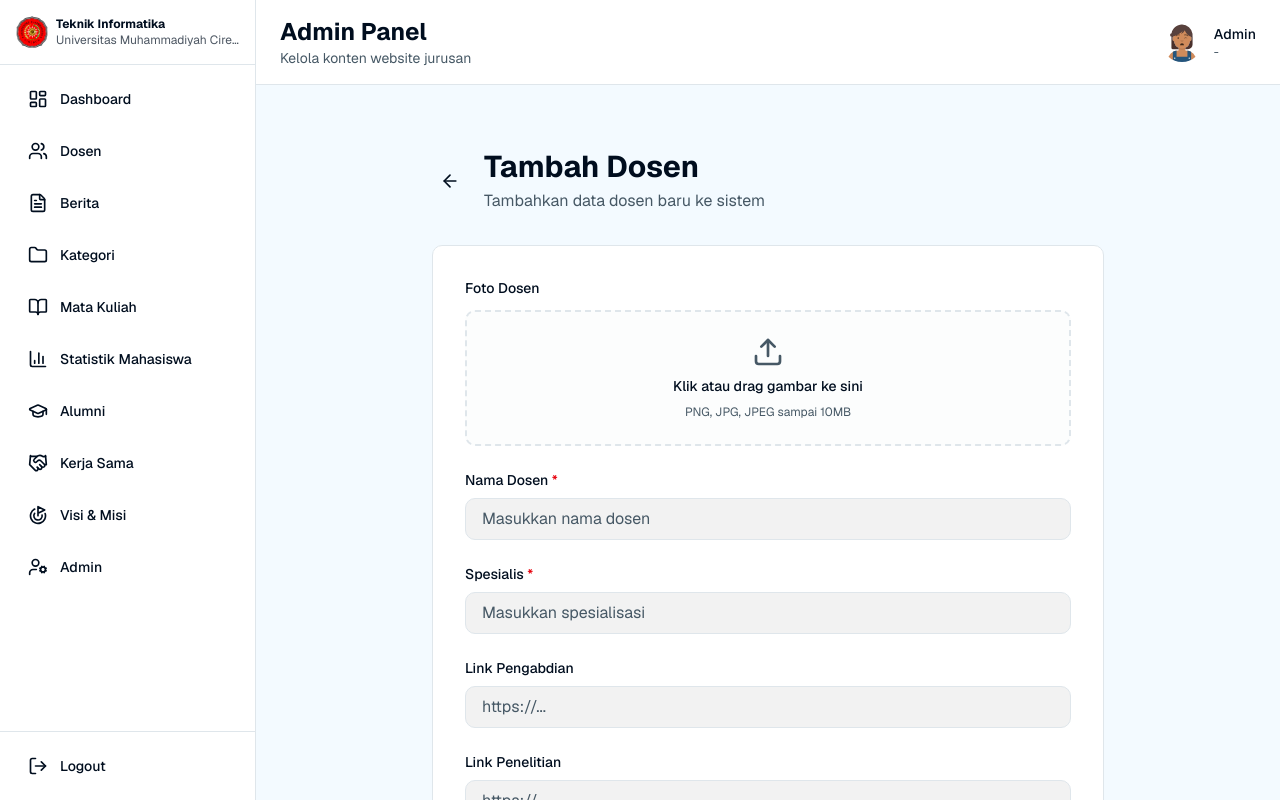
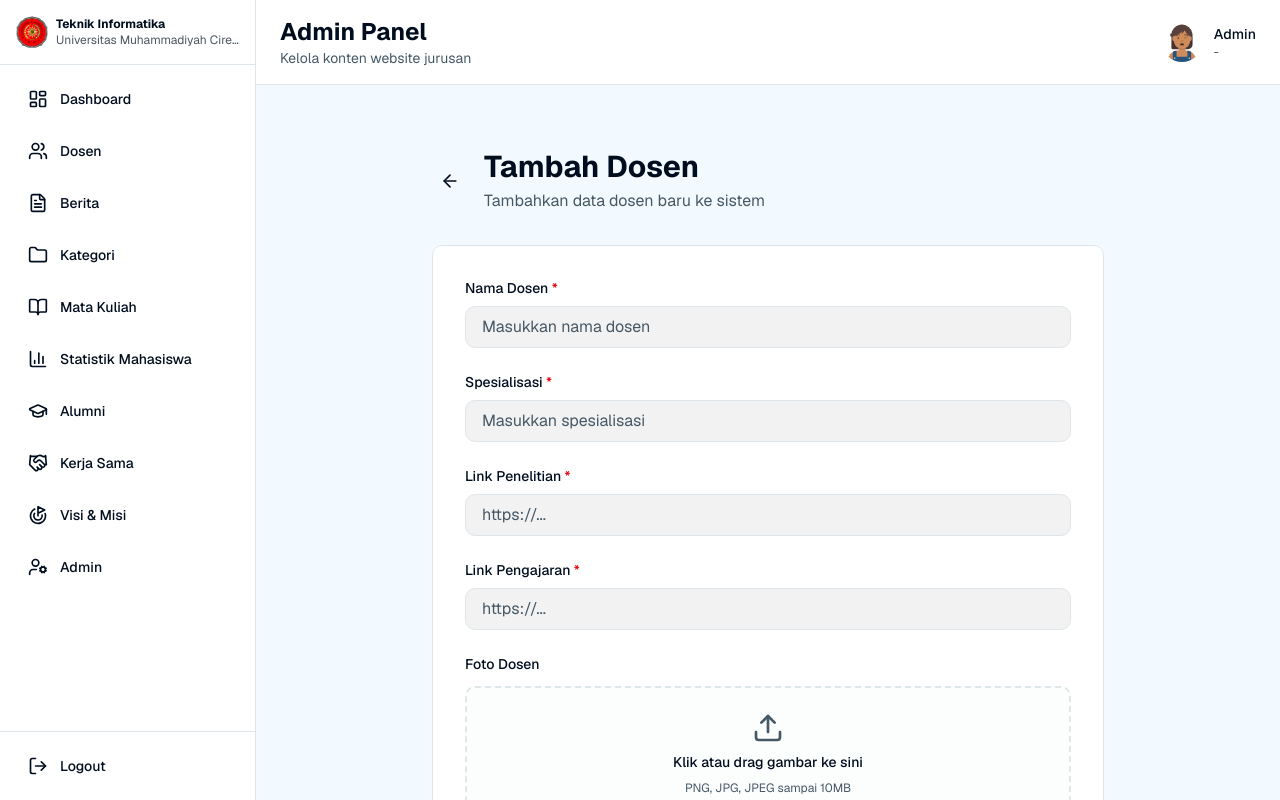
Before and after one commit to umc-dev/it-umc-dashboard, a Next.js app: page /dashboard/dosen/tambah in a window 1280 px wide. Built offline with nearby package versions, Linux system fonts and the light colour scheme; no server answers.

Commit message:
feat(dosen): implement endpoint dosen

```diff
--- /dev/null
+++ b/app/dashboard/dosen/queries.ts
@@ -0,0 +1,62 @@
+import { useMutation, useQuery, useQueryClient } from "@tanstack/react-query";
+import {
+  createDosen,
+  deleteDosen,
+  getDosenById,
+  getDosens,
+  updateDosen,
+} from "./api";
+
+// GET ALL DOSENS
+export const useDosens = () => {
+  return useQuery({
+    queryKey: ["dosens"],
+    queryFn: getDosens,
+  });
+};
+
+// DELETE DOSEN
+export const useDeleteDosen = () => {
+  const qc = useQueryClient();
+
+  return useMutation({
+    mutationFn: deleteDosen,
+    onSuccess: () => {
+      qc.invalidateQueries({ queryKey: ["dosens"] });
+    },
+  });
+};
+
+// GET DOSEN BY ID
+export const useDosenById = (id: string) => {
+  return useQuery({
+    queryKey: ["dosens", id],
+    queryFn: () => getDosenById(id),
+    enabled: !!id, // Fetch only if ID exists
+  });
+};
+
+// CREATE DOSEN
+export const useCreateDosen = () => {
+  const qc = useQueryClient();
+
+  return useMutation({
+    mutationFn: createDosen,
+    onSuccess: () => {
+      qc.invalidateQueries({ queryKey: ["dosens"] });
+    },
+  });
+};
+
+// UPDATE DOSEN
+export const useUpdateDosen = () => {
+  const qc = useQueryClient();
+
+  return useMutation({
+    mutationFn: ({ id, data }: { id: string; data: FormData }) =>
+      updateDosen(id, data),
+    onSuccess: () => {
+      qc.invalidateQueries({ queryKey: ["dosens"] });
+    },
+  });
+};
--- /dev/null
+++ b/app/dashboard/dosen/types.ts
@@ -0,0 +1,45 @@
+import { PaginationMeta } from "@/lib/types";
+import { CreateDosenSchema, UpdateDosenSchema } from "./validator";
+import { z } from "zod";
+
+// REQUEST DTO
+export type CreateDosenDto = z.infer<typeof CreateDosenSchema>;
+
+export interface CreateDosenData {
+  name: string;
+  expertise: string;
+  research: string;
+  teaching: string;
+  photo: string | null;
+}
+
+export type UpdateDosenDto = z.infer<typeof UpdateDosenSchema>;
+
+export interface UpdateDosenData {
+  name?: string;
+  expertise?: string;
+  research?: string;
+  teaching?: string;
+  photo?: string | null;
+}
+
+// RESPONSE DTO
+export interface DosenResponse {
+  id: string;
+  name: string;
+  expertise: string;
+  research: string;
+  teaching: string;
+  photo: string | null;
+  createdAt: string;
+  updatedAt: string;
+}
+
+export interface DosenListResponse {
+  dosens: DosenResponse[];
+}
+
+export interface PaginatedDosenResponse {
+  data: DosenResponse[];
+  meta: PaginationMeta;
+}
--- /dev/null
+++ b/app/dashboard/dosen/validator.ts
@@ -0,0 +1,22 @@
+import { z } from "zod";
+
+export const CreateDosenSchema = z.object({
+  name: z.string().min(1, "Nama wajib diisi"),
+  expertise: z.string().min(1, "Spesialisasi wajib diisi"),
+  research: z.string().url("Link penelitian harus URL valid").min(1, "Link penelitian wajib diisi"),
+  teaching: z.string().url("Link pengajaran harus URL valid").min(1, "Link pengajaran wajib diisi"),
+  photo: z
+    .instanceof(File)
+    .nullable()
+    .refine((file) => file instanceof File, {
+      message: "Foto wajib diupload",
+    }),
+});
+
+export const UpdateDosenSchema = z.object({
+  name: z.string().optional(),
+  expertise: z.string().optional(),
+  research: z.string().url("Link penelitian harus URL valid").optional(),
+  teaching: z.string().url("Link pengajaran harus URL valid").optional(),
+  photo: z.instanceof(File).nullable().optional(),
+});
--- a/components/dashboard/dosen/DosenContent.tsx
+++ b/components/dashboard/dosen/DosenContent.tsx
@@ -4,30 +4,53 @@ import { useState } from "react";
 import { useRouter } from "next/navigation";
 import { DataTable } from "@/components/DataTable";
 import { DeleteAlert } from "@/components/DeleteAlert";
-import { dosens, type Dosen } from "@/lib/data";
 import Image from "next/image";
+import {
+  useDeleteDosen,
+  useDosens,
+} from "@/app/dashboard/dosen/queries";
+import { DosenResponse } from "@/app/dashboard/dosen/types";
+import { toast } from "sonner";
 
 export function DashboardDosenContent() {
   const router = useRouter();
-  const [data, setData] = useState<Dosen[]>(dosens);
+
+  const { data, isLoading } = useDosens();
+  const deleteDosen = useDeleteDosen();
+
   const [deleteAlert, setDeleteAlert] = useState<{
     isOpen: boolean;
-    item: Dosen | null;
+    item: DosenResponse | null;
   }>({
     isOpen: false,
     item: null,
   });
 
-  const handleDeleteClick = (item: Dosen) => {
+  const handleDeleteClick = (item: DosenResponse) => {
     setDeleteAlert({ isOpen: true, item });
   };
 
   const handleConfirmDelete = () => {
-    if (deleteAlert.item) {
-      setData(data.filter((d) => d.id !== deleteAlert.item!.id));
+    if (!deleteAlert.item) return;
+
+    deleteDosen.mutate(deleteAlert.item.id, {
+      onSuccess: () => {
         setDeleteAlert({ isOpen: false, item: null });
-    }
+
+        toast.success("Dosen berhasil dihapus!", {
+          description: `${deleteAlert.item?.name}`,
+        });
+      },
+
+      onError: () => {
+        toast.error("Gagal menghapus dosen", {
+          description: "Terjadi kesalahan pada server",
+        });
+      },
+    });
   };
+
+  if (isLoading) return <h1>Loading....</h1>;
 
   return (
     <div className="space-y-6">
@@ -39,36 +62,39 @@ export function DashboardDosenContent() {
       </div>
 
       <DataTable
-        data={data}
+        data={data?.data ?? []}
         columns={[
           {
-            key: "avatar",
-            label: "Avatar",
-            render: (value) => (
+            key: "photo",
+            label: "Foto",
+            render: (value) =>
+              value ? (
                 <Image
                   src={value}
-                alt="Avatar"
+                  alt="Foto Dosen"
                   width={100}
                   height={100}
-                className="w-10 h-10 rounded-full"
+                  className="w-10 h-10 rounded-full object-cover"
+                  unoptimized
                 />
+              ) : (
+                <span>-</span>
               ),
           },
-          { key: "nama", label: "Nama", sortable: true },
-          { key: "spesialis", label: "Spesialisasi", sortable: true },
-
+          { key: "name", label: "Nama", sortable: true },
+          { key: "expertise", label: "Spesialisasi", sortable: true },
         ]}
         onAdd={() => router.push("/dashboard/dosen/tambah")}
         onEdit={(item) => router.push(`/dashboard/dosen/${item.id}/ubah`)}
         onDeleteClick={handleDeleteClick}
-        searchFields={["nama", "spesialis"]}
+        searchFields={["name", "expertise"]}
       />
 
       <DeleteAlert
         isOpen={deleteAlert.isOpen}
         title="Hapus Dosen"
         description="Pastikan anda ingin menghapus dosen ini"
-        itemName={deleteAlert.item?.nama || ""}
+        itemName={deleteAlert.item?.name || ""}
         onConfirm={handleConfirmDelete}
         onCancel={() => setDeleteAlert({ isOpen: false, item: null })}
       />
--- a/components/dashboard/dosen/FormAddDosen.tsx
+++ b/components/dashboard/dosen/FormAddDosen.tsx
@@ -1,118 +1,171 @@
-'use client'
+"use client";
 
-import type React from 'react'
-import { useState } from 'react'
-import { useRouter } from 'next/navigation'
-import { FormHeader } from '@/components/FormHeader'
-import { FormButtons } from '@/components/FormButtons'
-import { ImageUpload } from '@/components/ImageUpload'
+import type React from "react";
+import { useRouter } from "next/navigation";
+import { FormHeader } from "@/components/FormHeader";
+import { FormButtons } from "@/components/FormButtons";
+import { ImageUpload } from "@/components/ImageUpload";
+import { useCreateDosen } from "@/app/dashboard/dosen/queries";
+import { CreateDosenDto } from "@/app/dashboard/dosen/types";
+import { zodResolver } from "@hookform/resolvers/zod";
+import { CreateDosenSchema } from "@/app/dashboard/dosen/validator";
+import { useForm, useWatch } from "react-hook-form";
+import axios from "axios";
+import { toast } from "sonner";
+import { useMemo } from "react";
 
 const inputClassName =
-  'w-full px-4 py-2 border border-border rounded-lg bg-input text-foreground placeholder:text-muted-foreground focus:outline-none focus:ring-2 focus:ring-ring transition-colors'
+  "w-full px-4 py-2 border border-border rounded-lg bg-input text-foreground placeholder:text-muted-foreground focus:outline-none focus:ring-2 focus:ring-ring transition-colors";
 
 export function FormAddDosen() {
-  const router = useRouter()
-  const [isLoading, setIsLoading] = useState(false)
-  const [formData, setFormData] = useState({
-    nama: '',
-    spesialis: '',
-    link_pengabdian: '',
-    link_penelitian: '',
-    link_pengajaran: '',
-    avatar: '',
-  })
+  const router = useRouter();
+  const createDosen = useCreateDosen();
 
-  const handleChange = (e: React.ChangeEvent<HTMLInputElement>) => {
-    const { name, value } = e.target
-    setFormData((prev) => ({ ...prev, [name]: value }))
-  }
+  const {
+    register,
+    handleSubmit,
+    setValue,
+    control,
+    formState: { errors },
+  } = useForm<CreateDosenDto>({
+    resolver: zodResolver(CreateDosenSchema),
+    defaultValues: {
+      photo: null,
+    },
+  });
 
-  const handleImageChange = (value: string) => {
-    setFormData((prev) => ({ ...prev, avatar: value }))
-  }
+  const watchedPhoto = useWatch({ control, name: "photo" });
+  const photo = useMemo(() => watchedPhoto, [watchedPhoto]);
 
-  const handleSubmit = async (e: React.FormEvent) => {
-    e.preventDefault()
-    setIsLoading(true)
-    await new Promise((resolve) => setTimeout(resolve, 500))
-    router.push('/dashboard/dosen')
-  }
+  const onSubmit = async (data: CreateDosenDto) => {
+    try {
+      const fd = new FormData();
+      fd.append("name", data.name);
+      fd.append("expertise", data.expertise);
+      fd.append("research", data.research);
+      fd.append("teaching", data.teaching);
+
+      if (!data.photo) {
+        toast.error("Foto wajib diupload");
+        return;
+      }
+
+      fd.append("photo", data.photo);
+
+      await createDosen.mutateAsync(fd);
+
+      toast.success("Dosen berhasil dibuat!", {
+        description: data.name,
+      });
+
+      router.push("/dashboard/dosen");
+    } catch (error: unknown) {
+      let message = "Gagal membuat dosen.";
+
+      if (axios.isAxiosError(error)) {
+        message = error.response?.data?.message || message;
+      }
+
+      toast.error("Terjadi kesalahan!", {
+        description: message,
+      });
+    }
+  };
 
   return (
     <div className="max-w-2xl mx-auto py-6 sm:py-8">
-      <FormHeader title="Tambah Dosen" description="Tambahkan data dosen baru ke sistem" />
+      <FormHeader
+        title="Tambah Dosen"
+        description="Tambahkan data dosen baru ke sistem"
+      />
 
-      <form onSubmit={handleSubmit} className="bg-card border border-border rounded-lg p-6 sm:p-8 space-y-6">
-        <ImageUpload label="Foto Dosen" value={formData.avatar} onChange={handleImageChange} preview={true} />
-
+      <form
+        onSubmit={handleSubmit(onSubmit)}
+        className="bg-card border border-border rounded-lg p-6 sm:p-8 space-y-6"
+      >
+        {/* NAMA */}
         <div>
           <label className="block text-sm font-medium text-foreground mb-2">
             Nama Dosen <span className="text-destructive">*</span>
           </label>
+
           <input
-            type="text"
-            name="nama"
-            value={formData.nama}
-            onChange={handleChange}
+            {...register("name")}
             placeholder="Masukkan nama dosen"
-            required
             className={inputClassName}
           />
+
+          {errors.name && (
+            <p className="text-destructive text-sm">{errors.name.message}</p>
+          )}
         </div>
 
+        {/* EXPERTISE */}
         <div>
           <label className="block text-sm font-medium text-foreground mb-2">
-            Spesialis <span className="text-destructive">*</span>
+            Spesialisasi <span className="text-destructive">*</span>
           </label>
+
           <input
-            type="text"
-            name="spesialis"
-            value={formData.spesialis}
-            onChange={handleChange}
+            {...register("expertise")}
             placeholder="Masukkan spesialisasi"
-            required
             className={inputClassName}
           />
+
+          {errors.expertise && (
+            <p className="text-destructive text-sm">{errors.expertise.message}</p>
+          )}
         </div>
 
+        {/* RESEARCH */}
         <div>
-          <label className="block text-sm font-medium text-foreground mb-2">Link Pengabdian</label>
+          <label className="block text-sm font-medium text-foreground mb-2">
+            Link Penelitian <span className="text-destructive">*</span>
+          </label>
+
           <input
             type="url"
-            name="link_pengabdian"
-            value={formData.link_pengabdian}
-            onChange={handleChange}
+            {...register("research")}
             placeholder="https://..."
             className={inputClassName}
           />
+
+          {errors.research && (
+            <p className="text-destructive text-sm">{errors.research.message}</p>
+          )}
         </div>
 
+        {/* TEACHING */}
         <div>
-          <label className="block text-sm font-medium text-foreground mb-2">Link Penelitian</label>
+          <label className="block text-sm font-medium text-foreground mb-2">
+            Link Pengajaran <span className="text-destructive">*</span>
+          </label>
+
           <input
             type="url"
-            name="link_penelitian"
-            value={formData.link_penelitian}
-            onChange={handleChange}
+            {...register("teaching")}
             placeholder="https://..."
             className={inputClassName}
           />
+
+          {errors.teaching && (
+            <p className="text-destructive text-sm">{errors.teaching.message}</p>
+          )}
         </div>
 
-        <div>
-          <label className="block text-sm font-medium text-foreground mb-2">Link Pengajaran</label>
-          <input
-            type="url"
-            name="link_pengajaran"
-            value={formData.link_pengajaran}
-            onChange={handleChange}
-            placeholder="https://..."
-            className={inputClassName}
-          />
-        </div>
+        {/* PHOTO */}
+        <ImageUpload
+          label="Foto Dosen"
+          value={photo}
+          onChange={(value) => setValue("photo", value)}
+        />
 
-        <FormButtons isLoading={isLoading} />
+        {errors.photo && (
+          <p className="text-destructive text-sm">{errors.photo.message}</p>
+        )}
+
+        <FormButtons isLoading={createDosen.isPending} />
       </form>
     </div>
-  )
+  );
 }
--- a/components/dashboard/dosen/FormEditDosen.tsx
+++ b/components/dashboard/dosen/FormEditDosen.tsx
@@ -1,48 +1,98 @@
-'use client'
+"use client";
 
-import type React from 'react'
-import { useState } from 'react'
-import { useRouter, useParams } from 'next/navigation'
-import { dosens, type Dosen } from '@/lib/data'
-import { FormHeader } from '@/components/FormHeader'
-import { FormButtons } from '@/components/FormButtons'
-import { ImageUpload } from '@/components/ImageUpload'
+import type React from "react";
+import { useEffect, useMemo } from "react";
+import { useRouter, useParams } from "next/navigation";
+import { FormHeader } from "@/components/FormHeader";
+import { FormButtons } from "@/components/FormButtons";
+import { ImageUpload } from "@/components/ImageUpload";
+import {
+  useDosenById,
+  useUpdateDosen,
+} from "@/app/dashboard/dosen/queries";
+import { useForm, useWatch } from "react-hook-form";
+import { zodResolver } from "@hookform/resolvers/zod";
+import { UpdateDosenSchema } from "@/app/dashboard/dosen/validator";
+import { UpdateDosenDto } from "@/app/dashboard/dosen/types";
+import Image from "next/image";
+import { toast } from "sonner";
+import axios from "axios";
 
 const inputClassName =
-  'w-full px-4 py-2 border border-border rounded-lg bg-input text-foreground placeholder:text-muted-foreground focus:outline-none focus:ring-2 focus:ring-ring transition-colors'
+  "w-full px-4 py-2 border border-border rounded-lg bg-input text-foreground placeholder:text-muted-foreground focus:outline-none focus:ring-2 focus:ring-ring transition-colors";
 
 export function FormEditDosen() {
-  const router = useRouter()
-  const params = useParams()
-  const id = params.id as string
-  const dosen = dosens.find((d) => d.id === id)
+  const router = useRouter();
+  const params = useParams();
+  const id = params.id as string;
 
-  const [isLoading, setIsLoading] = useState(false)
-  const [formData, setFormData] = useState<Partial<Dosen>>(
-    dosen || {
-      nama: '',
-      spesialis: '',
-      link_pengabdian: '',
-      link_penelitian: '',
-      link_pengajaran: '',
-      avatar: '',
-    },
-  )
+  const updateDosen = useUpdateDosen();
 
-  const handleChange = (e: React.ChangeEvent<HTMLInputElement>) => {
-    const { name, value } = e.target
-    setFormData((prev) => ({ ...prev, [name]: value }))
-  }
+  const { data: dosen, isLoading: isLoadingDosen } = useDosenById(id);
 
-  const handleImageChange = (value: string) => {
-    setFormData((prev) => ({ ...prev, avatar: value }))
-  }
+  const {
+    register,
+    setValue,
+    handleSubmit,
+    formState: { errors },
+    reset,
+    control,
+  } = useForm({
+    resolver: zodResolver(UpdateDosenSchema),
+  });
 
-  const handleSubmit = async (e: React.FormEvent) => {
-    e.preventDefault()
-    setIsLoading(true)
-    await new Promise((resolve) => setTimeout(resolve, 500))
-    router.push('/dashboard/dosen')
+  useEffect(() => {
+    if (dosen) {
+      reset({
+        name: dosen.name,
+        expertise: dosen.expertise,
+        research: dosen.research,
+        teaching: dosen.teaching,
+      });
+    }
+  }, [dosen, reset]);
+
+  // Ambil nilai pakai useWatch
+  const watchedPhoto = useWatch({ control, name: "photo" });
+  const photo = useMemo(() => watchedPhoto, [watchedPhoto]);
+
+  const onSubmit = async (data: UpdateDosenDto) => {
+    try {
+      const fd = new FormData();
+      fd.append("name", data.name || "");
+      fd.append("expertise", data.expertise || "");
+      fd.append("research", data.research || "");
+      fd.append("teaching", data.teaching || "");
+
+      if (data.photo) {
+        fd.append("photo", data.photo);
+      }
+
+      await updateDosen.mutateAsync({
+        id,
+        data: fd,
+      });
+
+      toast.success("Dosen berhasil diperbarui!", {
+        description: data.name,
+      });
+
+      router.push("/dashboard/dosen");
+    } catch (err: unknown) {
+      let message = "Gagal memperbarui dosen.";
+
+      if (axios.isAxiosError(err)) {
+        message = err.response?.data?.message || message;
+      }
+
+      toast.error("Terjadi kesalahan!", { description: message });
+    }
+  };
+
+  if (isLoadingDosen) {
+    return (
+      <p className="text-center py-10 text-muted-foreground">Loading...</p>
+    );
   }
 
   if (!dosen) {
@@ -50,84 +100,100 @@ export function FormEditDosen() {
       <div className="flex items-center justify-center min-h-screen">
         <p className="text-muted-foreground">Dosen tidak ditemukan</p>
       </div>
-    )
+    );
   }
 
   return (
-    <div className="max-w-2xl mx-auto py-6 sm:py-8">
-      <FormHeader title="Ubah Dosen" description="Ubah data dosen yang ada" />
+    <div className="max-w-3xl mx-auto py-6">
+      <FormHeader title="Edit Dosen" description="Perbarui data dosen" />
 
-      <form onSubmit={handleSubmit} className="bg-card border border-border rounded-lg p-6 sm:p-8 space-y-6">
-        <ImageUpload label="Foto Dosen" value={formData.avatar || ''} onChange={handleImageChange} preview={true} />
-
+      <form
+        onSubmit={handleSubmit(onSubmit)}
+        className="bg-card border border-border rounded-lg p-6 space-y-6"
+      >
+        {/* NAMA */}
         <div>
-          <label className="block text-sm font-medium text-foreground mb-2">
-            Nama Dosen <span className="text-destructive">*</span>
-          </label>
+          <label>Nama Dosen</label>
           <input
-            type="text"
-            name="nama"
-            value={formData.nama || ''}
-            onChange={handleChange}
+            {...register("name")}
+            className={inputClassName}
             placeholder="Masukkan nama dosen"
-            required
-            className={inputClassName}
           />
+          {errors.name && (
+            <p className="text-destructive text-sm">{errors.name.message}</p>
+          )}
         </div>
 
+        {/* EXPERTISE */}
         <div>
-          <label className="block text-sm font-medium text-foreground mb-2">
-            Spesialis <span className="text-destructive">*</span>
-          </label>
+          <label>Spesialisasi</label>
           <input
-            type="text"
-            name="spesialis"
-            value={formData.spesialis || ''}
-            onChange={handleChange}
+            {...register("expertise")}
+            className={inputClassName}
             placeholder="Masukkan spesialisasi"
-            required
-            className={inputClassName}
           />
+          {errors.expertise && (
+            <p className="text-destructive text-sm">{errors.expertise.message}</p>
+          )}
         </div>
 
+        {/* RESEARCH */}
         <div>
-          <label className="block text-sm font-medium text-foreground mb-2">Link Pengabdian</label>
+          <label>Link Penelitian</label>
           <input
             type="url"
-            name="link_pengabdian"
-            value={formData.link_pengabdian || ''}
-            onChange={handleChange}
+            {...register("research")}
+            className={inputClassName}
             placeholder="https://..."
-            className={inputClassName}
           />
+          {errors.research && (
+            <p className="text-destructive text-sm">{errors.research.message}</p>
+          )}
         </div>
 
+        {/* TEACHING */}
         <div>
-          <label className="block text-sm font-medium text-foreground mb-2">Link Penelitian</label>
+          <label>Link Pengajaran</label>
           <input
             type="url"
-            name="link_penelitian"
-            value={formData.link_penelitian || ''}
-            onChange={handleChange}
+            {...register("teaching")}
+            className={inputClassName}
             placeholder="https://..."
-            className={inputClassName}
           />
+          {errors.teaching && (
+            <p className="text-destructive text-sm">{errors.teaching.message}</p>
+          )}
         </div>
 
+        {/* PHOTO */}
         <div>
-          <label className="block text-sm font-medium text-foreground mb-2">Link Pengajaran</label>
-          <input
-            type="url"
-            name="link_pengajaran"
-            value={formData.link_pengajaran || ''}
-            onChange={handleChange}
-            placeholder="https://..."
-            className={inputClassName}
+          <label>Foto Lama</label>
+
+          {/* Foto lama */}
+          {dosen.photo && (
+            <Image
+              src={dosen.photo}
+              alt="Foto lama"
+              width={200}
+              height={120}
+              className="rounded mb-3"
+              unoptimized
+            />
+          )}
+
+          <ImageUpload
+            label="Foto Dosen"
+            value={photo ?? null}
+            onChange={(value) => setValue("photo", value)}
           />
+
+          {errors.photo && (
+            <p className="text-destructive text-sm">{errors.photo.message}</p>
+          )}
         </div>
 
-        <FormButtons isLoading={isLoading} />
+        <FormButtons isLoading={updateDosen.isPending} />
       </form>
     </div>
-  )
+  );
 }
```
Also changed, not shown: app/dashboard/dosen/api.ts (added, +33 -0 lines). Lines whose indentation alone changed are shown as unchanged.
